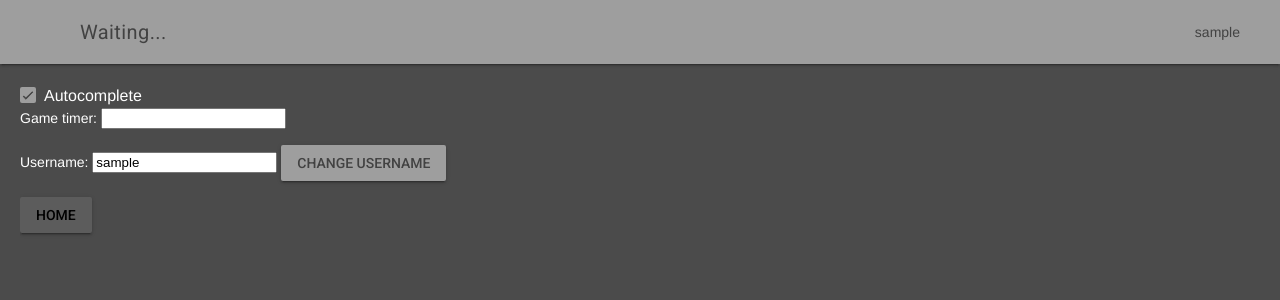
After one commit to ug42/westwords, a Flask app: page /settings in a window 1280 px wide. The commit adds this page. Shown: the top 300 px of the page. Run offline with Flask 2, Linux system fonts and the light colour scheme; the visitor is signed in with stand-in values (Sample User, id 1); some libraries are stand-ins or nearby versions.

Commit message:
Lots of cleanup and setting improvements.
Added autocomplete option in settings
improved auto-complete to be less jumpy
More quick clicking options

```diff
--- a/server.py
+++ b/server.py
@@ -23,7 +23,7 @@ from uuid import uuid4
 
 from flask import (Flask, flash, make_response, redirect, render_template,
                    request, send_from_directory, session, url_for)
-from flask_socketio import SocketIO, emit, join_room, leave_room, rooms
+from flask_socketio import SocketIO, emit, join_room, rooms
 
 import westwords
 from westwords.enums import AnswerToken
@@ -40,13 +40,23 @@ socketio = SocketIO(app)
 # TODO: Add auto-destroy of game after some period of no updates.
 
 # Game mechanics
-# TODO: Add ability to kick players
 # TODO: Add ability for people to join mid-game.
 # TODO: Add known_info text when adding known_players to role this should be
 #   like "Esper communicated with you during the night, or Mayor is the Seer,
 #   so you are the Seer now."
 # TODO: Add pause for game timer NOT vote timer
 # TODO: Add Game log to disk (implement the log_game_state(game_id) functions)
+
+# UI mechanics
+# TODO: Make autocomplete question form non-default and switchable by setting
+# TODO: Make autocomplete not bounce locations or use another auto-complete mechanism
+# TODO: Add player roles (and actions) to vote details/ change to game summary page
+# TODO: Show role before choosing a word
+# TODO: bigger voting icon
+# TODO: Issue with questions not showing up?
+# TODO: Race condition with deleting a question and answering it; deleted
+# question consumes an answer token and can't undelete
+# TODO: Fix set_timer js call. does nothing currently.
 
 
 COMMON_QUESTIONS = [
@@ -205,6 +215,8 @@ def check_session_config() -> str:
     if 'sid' not in session:
         app.logger.debug('adding SID')
         session['sid'] = str(uuid4())
+    if 'autocomplete_enabled' not in session:
+        session['autocomplete_enabled'] = False
     if 'username' not in session:
         app.logger.debug('adding username')
         u = f'Not_a_wolf_{randint(1000,9999)}'
@@ -330,7 +342,7 @@ def spectate_game(game_id: str):
 
 
 @app.route('/game/<game_id>', strict_slashes=False)
-def game_index(game_id: str, spectate: str = None):
+def game_index(game_id: str):
     redirect_url = check_session_config()
     if redirect_url:
         return redirect(redirect_url)
@@ -355,16 +367,22 @@ def game_index(game_id: str, spectate: str = None):
     else:
         game_state = parse_game_state(None, session['sid'])
 
+    if 'autocomplete_enabled' not in session:
+        autocomplete_enabled = False
+    else:
+        autocomplete_enabled = session['autocomplete_enabled']
+
     return render_template(
         'game.html.j2',
-        game_name=game_state['game_id'],
+        game_id=game_id,
         game_state=game_state['game_state'],
+        game_timer=game_state['timer'],
         mayor=game_state['mayor'],
         player_is_mayor=game_state['player_is_mayor'],
         player_is_admin=game_state['player_is_admin'],
         role=game_state['role'],
-        game_id=game_id,
         common_questions=COMMON_QUESTIONS,
+        autocomplete_enabled=autocomplete_enabled,
         # Remove this when done poking at things. :P
         DEBUG=app.config['DEBUG'],
     )
@@ -408,6 +426,27 @@ def create_game(game_id: str = None):
         GAMES[game_id] = westwords.Game(player_sids=[session['sid']])
 
     return redirect(f'/join/{game_id}')
+
+@app.route('/toggle_autocomplete', methods=['POST'])
+def toggle_autocomplete():
+    check_session_config()
+    session['autocomplete_enabled'] = not session['autocomplete_enabled']
+    request.form.get('')
+    if request.form.get('requesting_url') and 'requesting_url' not in session:
+        session['requesting_url'] = request.form.get("requesting_url")
+
+    if 'requesting_url' in session:
+        return redirect(session.pop('requesting_url'))
+    return redirect('/')
+
+
+@app.route('/settings', methods=['GET'])
+def settings(setting: str=None):
+    redirect_url = check_session_config()
+    if redirect_url:
+        return redirect(redirect_url)
+    return render_template('settings.html.j2',
+                           autocomplete_enabled=session['autocomplete_enabled'])
 
 
 @app.route('/login')
@@ -666,26 +705,6 @@ def start_vote(game_id: str):
             mark_new_update(game_id)
 
 
-@socketio.on('username_change')
-def username_change(username: str):
-    app.logger.debug(f'Attempting to change username to {username}')
-    if username_taken(username, session['sid']):
-        socketio.emit('user_info',
-                      f'Username {username} taken.',
-                      to=SOCKET_MAP[session['sid']])
-        return {'status': 'FAILED', 'new_username': None}
-    if re.search(r'mayor', username.casefold()):
-        socketio.emit('Cute, smartass.',
-                      f'Username {username} taken.',
-                      to=SOCKET_MAP[session['sid']])
-        return {'status': 'FAILED', 'new_username': None}
-
-    session['username'] = username
-    PLAYERS[session['sid']].name = session['username']
-    update_all_games_for_player(session['sid'])
-    return {'status': 'OK', 'new_username': username}
-
-
 @socketio.on('nominate_for_mayor')
 def nominate_for_mayor(game_id: str):
     if game_id in GAMES and GAMES[game_id].is_player_in_game(session['sid']):
@@ -760,8 +779,9 @@ def acknowledge_revealed_info(game_id: str):
 @socketio.on('set_timer')
 def set_timer(game_id: str, timer_seconds: int):
     if game_id in GAMES:
-        GAMES[game_id].set_timer(timer_seconds)
-        mark_new_update(game_id)
+        if GAMES[game_id].mayor == session['sid']:
+            GAMES[game_id].set_timer(int(timer_seconds))
+            mark_new_update(game_id)
 
 
 @socketio.on('set_vote_timer')
@@ -1083,8 +1103,8 @@ def get_bootable_players(game_id: str) -> None:
                     {'sid': player_sid, 'name': PLAYERS[player_sid].name})
             return {'status': 'OK',
                     'html': render_template('boot_player.html.j2',
-                                          players=players,
-                                          game_id=game_id),
+                                            players=players,
+                                            game_id=game_id),
                     }
     return {'status': 'NO_DATA', 'html': ''}
 
@@ -1095,7 +1115,7 @@ def boot_player(game_id: str, player_sid: str):
 
     if game_id in GAMES:
         if (session['sid'] == GAMES[game_id].admin and
-            player_sid in GAMES[game_id].get_players()):
+                player_sid in GAMES[game_id].get_players()):
             GAMES[game_id].remove_player(player_sid)
             GAMES[game_id].add_spectator(player_sid)
             # mark_new_update(game_id)
--- a/static/js/script.js
+++ b/static/js/script.js
@@ -1,6 +1,40 @@
 var socket = io.connect({ autoconnect: true });
 var local_game_state = {};
 var local_time_skew = 0;
+var canned_questions = [
+    'Can it fly?',
+    'Can you control it?',
+    'Can you own more than one?',
+    'Can you own one?',
+    'Can you purchase it?',
+    'Can you see it?',
+    'Can you touch it?',
+    'Do you have more than one?',
+    'Do you have one?',
+    'Does it have feelings?',
+    'Does it have opposable digits?',
+    'Has it ever been alive?',
+    'Is it a concept?',
+    'Is it a plant?',
+    'Is it a proper noun?',
+    'Is it a tool?',
+    'Is it an action?',
+    'Is it alive?',
+    'Is it bigger than a bread box?',
+    'Is it bigger than a planet?',
+    'Is it considered expensive?',
+    'Is it edible?',
+    'Is it food?',
+    'Is it found in a house?',
+    'Is it found on Earth?',
+    'Is it larger than a house?',
+    'Is it mechanical?',
+    'Is it something that is used daily?',
+    'Is it taught in elementary school?',
+    'Is it taught in high school?',
+    'Is the person alive?',
+    'Would you find it in a garage?',
+];
 function get_game_state(game_id) {
     if (JSON.stringify(local_game_state) === '{}') {
         timestamp = 0;
@@ -76,6 +110,9 @@ function vote_player(game_id, candidate) {
 function finish_vote(game_id) {
     socket.emit('finish_vote', game_id);
 }
+function toggle_question_autocomplete() {
+    socket.emit('toggle_question_autocomplete');
+}
 
 function game_started_buttons() {
     // timer.start();
@@ -131,6 +168,109 @@ function stop_timer() {
     local_game_state.end_timestamp_ms = Date.now();
     let game_timer = document.getElementById('game_timer');
     game_timer.innerHTML = '00:00';
+}
+
+// Stolen wholesale from https://www.w3schools.com/howto/howto_js_autocomplete.asp
+function autocomplete(inp, arr) {
+    if (inp === null) {
+        return
+    }
+
+    var currentFocus;
+    inp.addEventListener("input", function(e) {
+        var a, b, i, val = this.value;
+        /*close any already open lists of autocompleted values*/
+        closeAllLists();
+        if (!val) { return false;}
+        currentFocus = -1;
+        /*create a DIV element that will contain the items (values):*/
+        a = document.createElement("DIV");
+        a.setAttribute("id", this.id + "autocomplete-list");
+        a.setAttribute("class", "autocomplete-items");
+        /*append the DIV element as a child of the autocomplete container:*/
+        this.parentNode.appendChild(a);
+        /*for each item in the array...*/
+        for (i = 0; i < arr.length; i++) {
+          /*check if the item starts with the same letters as the text field value:*/
+          if (arr[i].substr(0, val.length).toUpperCase() == val.toUpperCase()) {
+            /*create a DIV element for each matching element:*/
+            b = document.createElement("DIV");
+            /*make the matching letters bold:*/
+            b.innerHTML = "<strong>" + arr[i].substr(0, val.length) + "</strong>";
+            b.innerHTML += arr[i].substr(val.length);
+            /*insert a input field that will hold the current array item's value:*/
+            b.innerHTML += "<input type='hidden' value='" + arr[i] + "'>";
+            /*execute a function when someone clicks on the item value (DIV element):*/
+                b.addEventListener("click", function(e) {
+                /*insert the value for the autocomplete text field:*/
+                inp.value = this.getElementsByTagName("input")[0].value;
+                if (inp.value != "") {
+                    socket.emit('question', local_game_state.game_id, inp.value);
+                    inp.value = "";
+                }
+                /*close the list of autocompleted values,
+                (or any other open lists of autocompleted values:*/
+                closeAllLists();
+            });
+            a.appendChild(b);
+          }
+        }
+    });
+    /*execute a function presses a key on the keyboard:*/
+    inp.addEventListener("keydown", function(e) {
+        var x = document.getElementById(this.id + "autocomplete-list");
+        if (x) x = x.getElementsByTagName("div");
+        if (e.keyCode == 40) {
+          /*If the arrow DOWN key is pressed,
+          increase the currentFocus variable:*/
+          currentFocus++;
+          /*and and make the current item more visible:*/
+          addActive(x);
+        } else if (e.keyCode == 38) { //up
+          /*If the arrow UP key is pressed,
+          decrease the currentFocus variable:*/
+          currentFocus--;
+          /*and and make the current item more visible:*/
+          addActive(x);
+        } else if (e.keyCode == 13) {
+          /*If the ENTER key is pressed, prevent the form from being submitted,*/
+          e.preventDefault();
+          if (currentFocus > -1) {
+            /*and simulate a click on the "active" item:*/
+            if (x) x[currentFocus].click();
+          }
+        }
+    });
+    function addActive(x) {
+      /*a function to classify an item as "active":*/
+      if (!x) return false;
+      /*start by removing the "active" class on all items:*/
+      removeActive(x);
+      if (currentFocus >= x.length) currentFocus = 0;
+      if (currentFocus < 0) currentFocus = (x.length - 1);
+      /*add class "autocomplete-active":*/
+      x[currentFocus].classList.add("autocomplete-active");
+    }
+    function removeActive(x) {
+      /*a function to remove the "active" class from all autocomplete items:*/
+      for (var i = 0; i < x.length; i++) {
+        x[i].classList.remove("autocomplete-active");
+      }
+    }
+    function closeAllLists(elmnt) {
+      /*close all autocomplete lists in the document,
+      except the one passed as an argument:*/
+      var x = document.getElementsByClassName("autocomplete-items");
+      for (var i = 0; i < x.length; i++) {
+        if (elmnt != x[i] && elmnt != inp) {
+        x[i].parentNode.removeChild(x[i]);
+      }
+    }
+  }
+  /*execute a function when someone clicks in the document:*/
+  document.addEventListener("click", function (e) {
+      closeAllLists(e.target);
+  });
 }
 
 // TODO: Factor out the two timer functions to a single timer function
@@ -260,6 +400,7 @@ function refresh_game_state(g) {
     if (local_game_state.game_state === 'SETUP') {
         game_setup_buttons();
         refresh_questions(local_game_state.game_id);
+        game_timer.innerHTML = format_time(local_game_state.timer * 1000)
     } else {
         game_started_buttons();
     }
@@ -350,8 +491,15 @@ function refresh_game_state(g) {
         let nav_reset_game_btn = document.getElementById('nav_game_reset');
         nav_reset_game_btn.hidden = false;
         let reset_game_btn = document.getElementById('game_reset');
+        let game_timer_settings = document.getElementById('game_timer_settings');
+        if (local_game_state.game_state === 'SETUP') {
+            game_timer_settings.hidden = false;
+        } else {
+            game_timer_settings.hidden = true;
+        }
         if (local_game_state.game_state === 'FINISHED') {
             reset_game_btn.hidden = false;
+            game_timer_settings.hidden = false;
         } else {
             reset_game_btn.hidden = true;
         }
@@ -417,7 +565,6 @@ function ready(fn) {
     }
 }
 ready(function () {
-
     var dialog = document.querySelector('dialog');
     if (!dialog.showModal) {
         dialogPolyfill.registerDialog(dialog);
--- a/templates/_layout.html.j2
+++ b/templates/_layout.html.j2
@@ -31,7 +31,6 @@
 <script src="https://cdnjs.cloudflare.com/ajax/libs/socket.io/4.5.4/socket.io.js"></script>
 <script defer src="https://code.getmdl.io/1.3.0/material.min.js"></script>
 <script src="{{ url_for('static', filename='js/dist/dialog-polyfill.js') }}"></script>
-<script src="{{ url_for('static', filename='js/easytimer.min.js') }}"></script>
 <script src="{{ url_for('static', filename='js/script.js') }}"></script>
 {% if game_id|length %}
 <script>
@@ -72,6 +71,7 @@
         Username: <input type="text" name="username" id="username" value="{{ session.username }}">
         <button class="mdl-button mdl-js-button mdl-button--raised mdl-js-ripple-effect mdl-button--colored"
           onclick="document.getElementById('username_change').submit()">Change username</button>
+      </form>
       </p>
       <p>
         {% if game_id|length %}
@@ -93,12 +93,18 @@
       <div id="boot_players_content" class="content">
       </div>
       {% endif %}
+      <a href="/settings">
+        <button class="mdl-button mdl-js-button mdl-button--raised">Settings</button>
+      </a>
 
       <p>
-          <a href="/privacy_policy">Privacy Policy</a>
+        <a href="/privacy_policy">
+          <button class="mdl-button mdl-js-button mdl-button--raised">
+            Privacy Policy
+          </button>
+        </a>
       </p>
 
-      </form>
     </nav>
   </div>
   <main class="mdl-layout__content">
--- a/templates/index.html.j2
+++ b/templates/index.html.j2
@@ -3,6 +3,9 @@
 <form method="post" action="/create">
     <label for="game_id">Game name:</label>
     <input type="text" name="game_id">
-    <button type="submit" style="mdl-button mdl-js-button mdl-button--raised mdl-button--colored">Join</button>
+    <button type="submit" style="mdl-button mdl-js-button mdl-button--raised">Join</button>
 </form>
+<a href="/settings">
+    <button class="mdl-button mdl-js-button mdl-button--raised">Settings</button>
+</a>
 {% endblock %}
--- /dev/null
+++ b/templates/settings.html.j2
@@ -0,0 +1,26 @@
+{% extends "_layout.html.j2" %}
+{% block body %}
+<form action="/toggle_autocomplete" id="toggle_autocomplete" method="POST">
+<label class="mdl-checkbox mdl-js-checkbox mdl-js-ripple-effect" for="autocomplete">
+    <input hidden id="requesting_url" name="requesting_url" value="/settings" />
+    <input onclick="document.getElementById('toggle_autocomplete').submit();" type="checkbox" id="autocomplete" class="mdl-checkbox__input"{% if autocomplete_enabled %} checked{% endif %}    >
+    <span class="mdl-checkbox__label">Autocomplete</span>
+</label>
+Game timer: <input type="text" name="game_timer" id="game_timer" value="{{ game_timer }}">
+<button hidden class="mdl-button mdl-js-button mdl-button--raised mdl-js-ripple-effect mdl-button--colored"
+    onclick="document.getElementById('toggle_autocomplete').submit();">Save</button>
+</form>
+<p>
+<form action="/username" id="username_change" method="POST">
+    <input hidden id="requesting_url" name="requesting_url" value="/settings" />
+    Username: <input type="text" name="username" id="username" value="{{ session.username }}">
+    <button class="mdl-button mdl-js-button mdl-button--raised mdl-js-ripple-effect mdl-button--colored"
+        onclick="document.getElementById('username_change').submit();">Change username</button>
+</form>
+</p>
+<p>
+    <a href="/">
+        <button class="mdl-button mdl-js-button mdl-button--raised">Home</button>
+    </a>
+</p>
+{% endblock %}
--- a/westwords/game.py
+++ b/westwords/game.py
@@ -72,7 +72,7 @@ class Game(object):
         for player_sid in player_sids:
             self.player_sids[player_sid] = None
         self.spectators = []
-        self.word_choice_count = 5
+        self.word_choice_count = 8
         self.word_difficulty = 'medium'
         self.token_defaults = {
             # YES and NO share the same token count
```
Also changed, not shown: static/css/style.css (+89 -39 lines), templates/game.html.j2 (+25 -13 lines), static/img/voting-white.png. Lines whose indentation alone changed are shown as unchanged.
